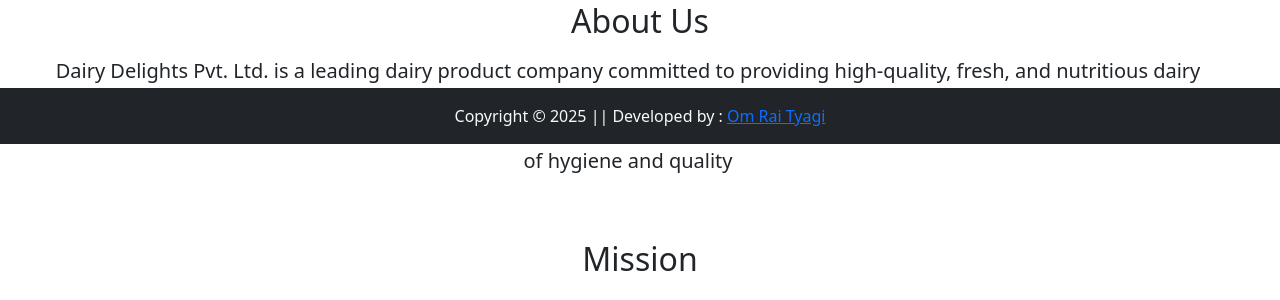
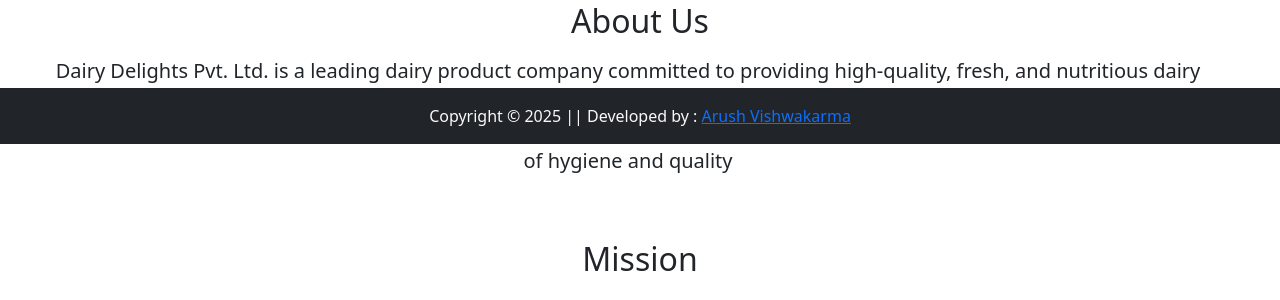
Before and after one commit to Arushsh/ecommerce, a Django app: page /about/ in a window 1280 px wide. Shown: the part 656-956 px from the top of the page. Run offline with Django 5.2, Linux system fonts and the light colour scheme; a user stored in the database is signed in; data comes from the database, SQL or seed files in the repository; some libraries are stand-ins or nearby versions; some web fonts are replaced.

Commit message:
changed github

```diff
--- a/app/templates/app/base.html
+++ b/app/templates/app/base.html
@@ -123,7 +123,7 @@
     padding: 10px 0;
     z-index: 1000;">
       Copyright &copy; 2025 || Developed by : <a
-        href="https://www.linkedin.com/in/arush-vishwakarma-675456302?utm_source=share&utm_campaign=share_via&utm_content=profile&utm_medium=android_app">Om Rai Tyagi
+        href="https://github.com/Arushsh">Arush Vishwakarma
         </a>
     </footer>
   </div>
```
